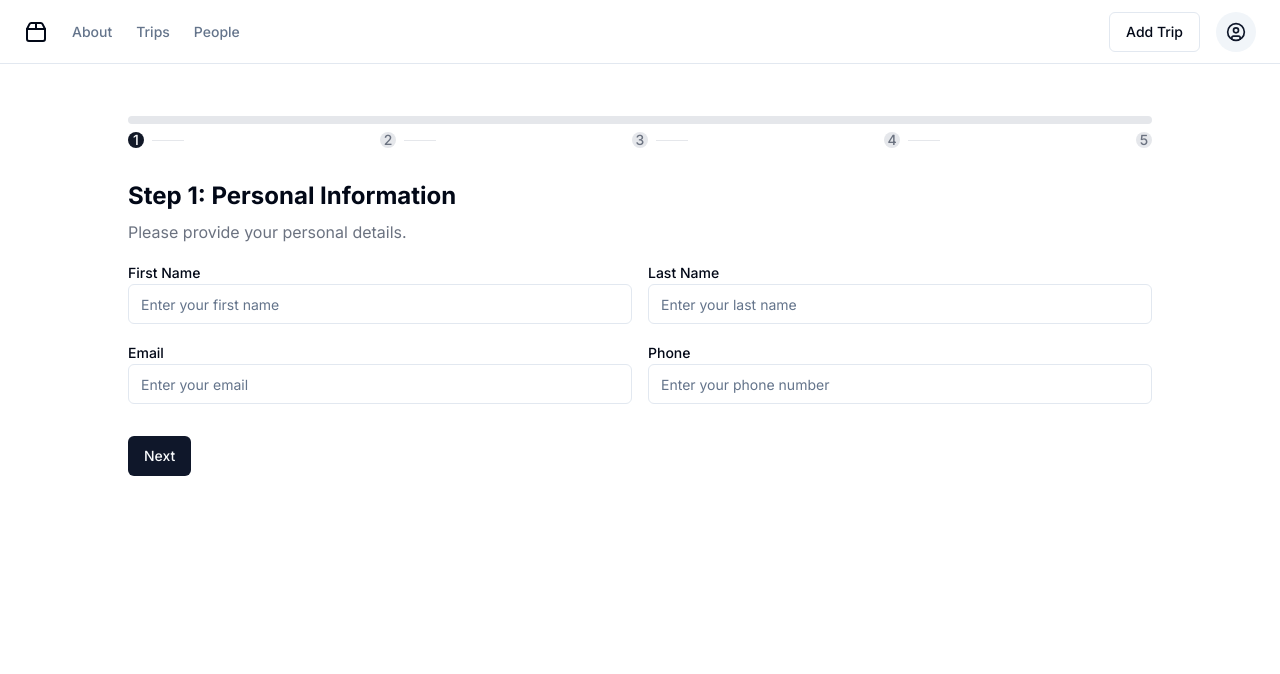
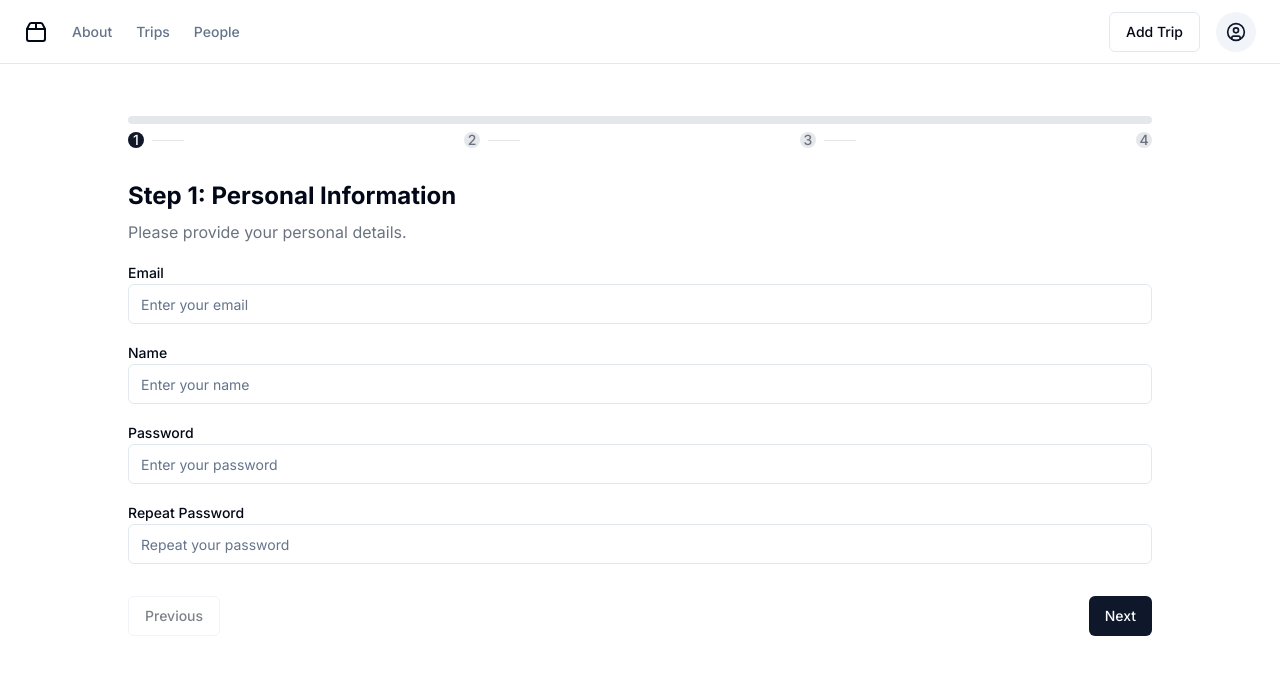
Before and after one commit to diko0071/share_trips, a Next.js app in the folder frontend/: page /register in a window 1280 px wide. Shown: the top 674 px of the page. Built offline with nearby package versions, Linux system fonts and the light colour scheme.

Commit message:
register page with mock real data and steps

```diff
--- a/frontend/app/components/user/register.tsx
+++ b/frontend/app/components/user/register.tsx
@@ -3,16 +3,64 @@ import { Label } from "@/components/ui/label"
 import { Input } from "@/components/ui/input"
 import { Select, SelectTrigger, SelectValue, SelectContent, SelectItem } from "@/components/ui/select"
 import { Button } from "@/components/ui/button"
+import { Textarea } from "@/components/ui/textarea"
+
+import {
+  Trash2
+} from "lucide-react"
 
 export default function Register() {
   const [step, setStep] = useState(1)
-  const totalSteps = 5
+  const totalSteps = 4
+  const [links, setLinks] = useState([{ id: 1, value: "" }])
+  const [password, setPassword] = useState("")
+  const [repeatPassword, setRepeatPassword] = useState("")
+  const [passwordError, setPasswordError] = useState("")
+  const [email, setEmail] = useState("")
+  const [emailError, setEmailError] = useState("")
+
   const handleNext = () => {
+    if (step < totalSteps && !passwordError) {
       setStep((prev) => prev + 1)
     }
+  }
+
   const handlePrev = () => {
+    if (step > 1) {
       setStep((prev) => prev - 1)
     }
+  }
+
+  const handleAddLink = () => {
+    setLinks([...links, { id: links.length + 1, value: "" }])
+  }
+
+  const handleLinkChange = (id: number, value: string) => {
+    setLinks(links.map(link => link.id === id ? { ...link, value } : link))
+  }
+
+  const handleRemoveLink = (id: number) => {
+    setLinks(links.filter(link => link.id !== id))
+  }
+
+  const handlePasswordChange = (e: React.ChangeEvent<HTMLInputElement>) => {
+    setPassword(e.target.value)
+    if (repeatPassword && e.target.value !== repeatPassword) {
+      setPasswordError("Passwords do not match")
+    } else {
+      setPasswordError("")
+    }
+  }
+
+  const handleRepeatPasswordChange = (e: React.ChangeEvent<HTMLInputElement>) => {
+    setRepeatPassword(e.target.value)
+    if (password && e.target.value !== password) {
+      setPasswordError("Passwords do not match")
+    } else {
+      setPasswordError("")
+    }
+  }
+
   return (
     <div className="max-w-5xl mx-auto">
       <div className="mb-8">
@@ -43,108 +91,137 @@ export default function Register() {
         <div>
           <h2 className="text-2xl font-bold mb-2">Step 1: Personal Information</h2>
           <p className="text-gray-500 mb-4">Please provide your personal details.</p>
-          <div className="grid grid-cols-1 md:grid-cols-2 gap-4">
-            <div>
-              <Label htmlFor="firstName">First Name</Label>
-              <Input id="firstName" placeholder="Enter your first name" />
-            </div>
-            <div>
-              <Label htmlFor="lastName">Last Name</Label>
-              <Input id="lastName" placeholder="Enter your last name" />
-            </div>
+          <div className="grid grid-cols-1 md:grid-cols-1 gap-4">
             <div>
               <Label htmlFor="email">Email</Label>
               <Input id="email" type="email" placeholder="Enter your email" />
             </div>
             <div>
-              <Label htmlFor="phone">Phone</Label>
-              <Input id="phone" placeholder="Enter your phone number" />
+              <Label htmlFor="name">Name</Label>
+              <Input id="name" placeholder="Enter your name" />
+            </div>
+            <div>
+              <Label htmlFor="password">Password</Label>
+              <Input
+                id="password"
+                type="password"
+                placeholder="Enter your password"
+                value={password}
+                onChange={handlePasswordChange}
+              />
+            </div>
+            <div>
+            <Label htmlFor="repeat-password">Repeat Password</Label>
+            <Input
+              id="repeat-password"
+              type="password"
+              placeholder="Repeat your password"
+              value={repeatPassword}
+              onChange={handleRepeatPasswordChange}
+            />
+            {passwordError && <p className="text-red-500 text-sm mt-2">{passwordError}</p>}
           </div>
           </div>
         </div>
       )}
       {step === 2 && (
         <div>
-          <h2 className="text-2xl font-bold mb-2">Step 2: Address</h2>
-          <p className="text-gray-500 mb-4">Please provide your mailing address.</p>
-          <div className="grid grid-cols-1 md:grid-cols-2 gap-4">
+          <h2 className="text-2xl font-bold mb-2">Step 2: Additional Information</h2>
+          <p className="text-gray-500 mb-4">Please provide additional details.</p>
+          <div className="grid grid-cols-1 md:grid-cols-1 gap-4">
             <div>
-              <Label htmlFor="street">Street Address</Label>
-              <Input id="street" placeholder="Enter your street address" />
+              <Label htmlFor="sex">Sex</Label>
+              <Select>
+                <SelectTrigger>
+                  <SelectValue placeholder="Select your sex" />
+                </SelectTrigger>
+                <SelectContent>
+                  <SelectItem value="male">Male</SelectItem>
+                  <SelectItem value="female">Female</SelectItem>
+                  <SelectItem value="other">Other</SelectItem>
+                </SelectContent>
+              </Select>
             </div>
             <div>
-              <Label htmlFor="city">City</Label>
-              <Input id="city" placeholder="Enter your city" />
+              <Label htmlFor="language">Language</Label>
+              <Select>
+                <SelectTrigger>
+                  <SelectValue placeholder="Select your language" />
+                </SelectTrigger>
+                <SelectContent>
+                  <SelectItem value="english">English</SelectItem>
+                  <SelectItem value="spanish">Spanish</SelectItem>
+                  <SelectItem value="french">French</SelectItem>
+                  <SelectItem value="german">German</SelectItem>
+                </SelectContent>
+              </Select>
             </div>
             <div>
-              <Label htmlFor="state">State/Province</Label>
-              <Input id="state" placeholder="Enter your state/province" />
-            </div>
-            <div>
-              <Label htmlFor="zip">Zip/Postal Code</Label>
-              <Input id="zip" placeholder="Enter your zip/postal code" />
+              <Label htmlFor="travelStatus">Travel Status</Label>
+              <Select>
+                <SelectTrigger>
+                  <SelectValue placeholder="Select your travel status" />
+                </SelectTrigger>
+                <SelectContent>
+                  <SelectItem value="ready">Ready Now</SelectItem>
+                  <SelectItem value="notReady">Not Ready</SelectItem>
+                </SelectContent>
+              </Select>
             </div>
           </div>
         </div>
       )}
       {step === 3 && (
         <div>
-          <h2 className="text-2xl font-bold mb-2">Step 3: Employment</h2>
-          <p className="text-gray-500 mb-4">Please provide your employment details.</p>
+          <h2 className="text-2xl font-bold mb-2">Step 3: Description and Hobbies</h2>
+          <p className="text-gray-500 mb-4">Please provide a description and your hobbies.</p>
           <div className="grid grid-cols-1 gap-4">
             <div>
-              <Label htmlFor="company">Company</Label>
-              <Input id="company" placeholder="Enter your company name" />
+              <Label htmlFor="description">Description</Label>
+              <Textarea id="description" placeholder="Enter a description about yourself" />
             </div>
             <div>
-              <Label htmlFor="jobTitle">Job Title</Label>
-              <Input id="jobTitle" placeholder="Enter your job title" />
-            </div>
-            <div>
-              <Label htmlFor="income">Annual Income</Label>
-              <Input id="income" type="number" placeholder="Enter your annual income" />
+              <Label htmlFor="hobbies">Hobbies</Label>
+              <Textarea id="hobbies" placeholder="Enter your hobbies" />
             </div>
           </div>
         </div>
       )}
       {step === 4 && (
         <div>
-          <h2 className="text-2xl font-bold mb-2">Step 4: Preferences</h2>
-          <p className="text-gray-500 mb-4">Please select your preferences.</p>
-          <div className="grid grid-cols-1 md:grid-cols-2 gap-4">
-            <div>
-              <Label htmlFor="interests">Interests</Label>
-              <Select>
-                <SelectTrigger>
-                  <SelectValue placeholder="Select your interests" />
-                </SelectTrigger>
-                <SelectContent>
-                  <SelectItem value="sports">Sports</SelectItem>
-                  <SelectItem value="music">Music</SelectItem>
-                  <SelectItem value="travel">Travel</SelectItem>
-                  <SelectItem value="reading">Reading</SelectItem>
-                  <SelectItem value="cooking">Cooking</SelectItem>
-                </SelectContent>
-              </Select>
+          <h2 className="text-2xl font-bold mb-2">Step 4: Links</h2>
+          <p className="text-gray-500 mb-4">Please provide your links.</p>
+          <div className="space-y-4">
+            {links.map(link => (
+              <div key={link.id}>
+                <Label htmlFor={`link-${link.id}`}>Link {link.id}</Label>
+                <div className="flex items-center">
+                  <Input
+                    id={`link-${link.id}`}
+                    placeholder="Enter a link"
+                    value={link.value}
+                    onChange={(e) => handleLinkChange(link.id, e.target.value)}
+                    className="flex-grow"
+                  />
+                  <Button variant="outline" size="icon" onClick={() => handleRemoveLink(link.id)} className="ml-2">
+                    <Trash2 className="w-4 h-4" />
+                  </Button>
                 </div>
+              </div>
+            ))}
+            <Button variant="link" onClick={handleAddLink}>Add Link</Button>
           </div>
         </div>
       )}
-      {step === 5 && (
-        <div>
-          <h2 className="text-2xl font-bold mb-2">Step 5: Review and Submit</h2>
-          <p className="text-gray-500 mb-4">Please review your information and submit the form.</p>
-          <div className="space-y-4" />
-          <Button type="submit">Submit</Button>
-        </div>
-      )}
       <div className="mt-8 flex justify-between">
-        {step > 1 && (
-          <Button variant="outline" onClick={handlePrev}>
+        <Button variant="outline" onClick={handlePrev} disabled={step === 1}>
           Previous
         </Button>
+        {step < totalSteps ? (
+          <Button onClick={handleNext} disabled={!!passwordError}>Next</Button>
+        ) : (
+          <Button type="submit" disabled={!!passwordError}>Register</Button>
         )}
-        {step < totalSteps && <Button onClick={handleNext}>Next</Button>}
       </div>
     </div>
   )
```
Lines whose indentation alone changed are shown as unchanged.
